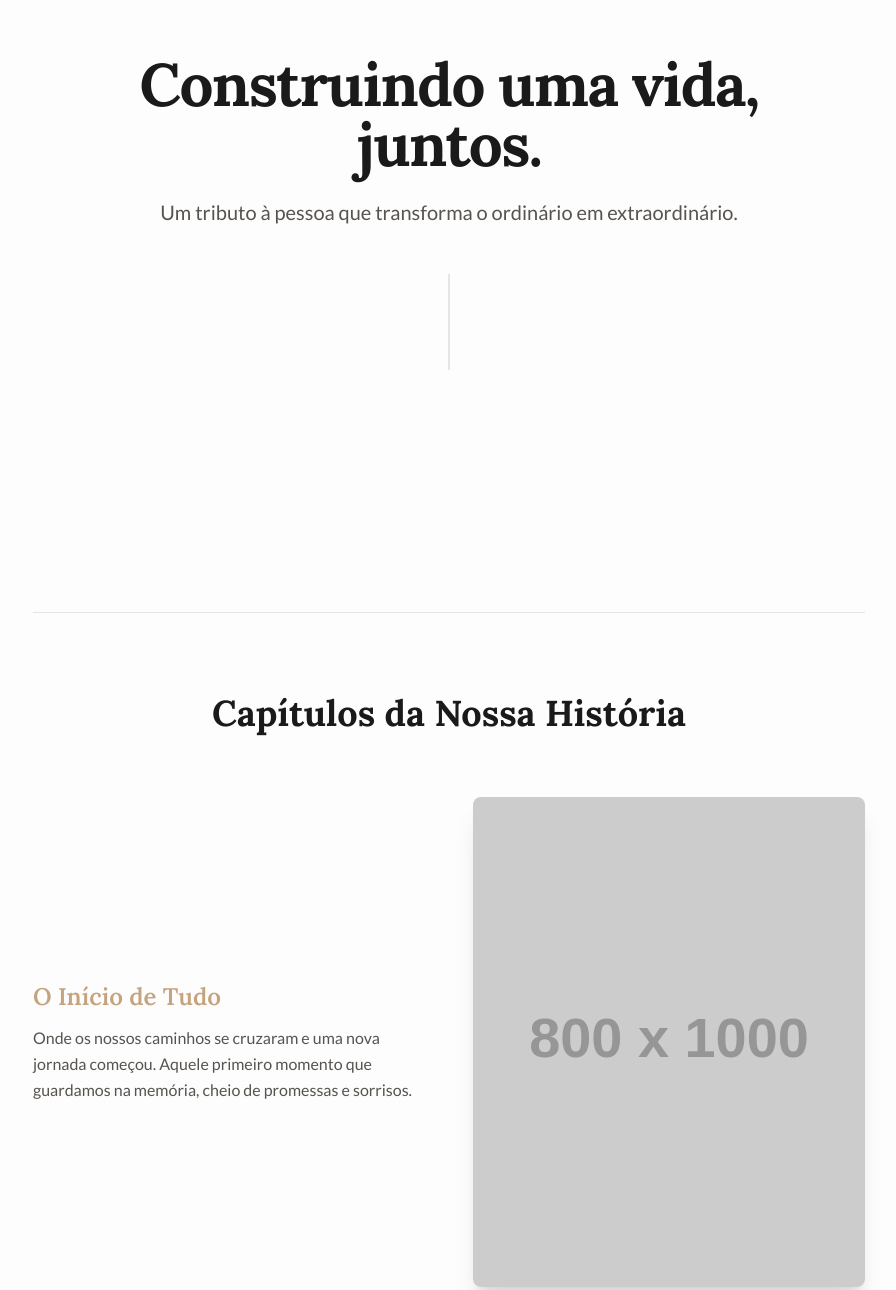
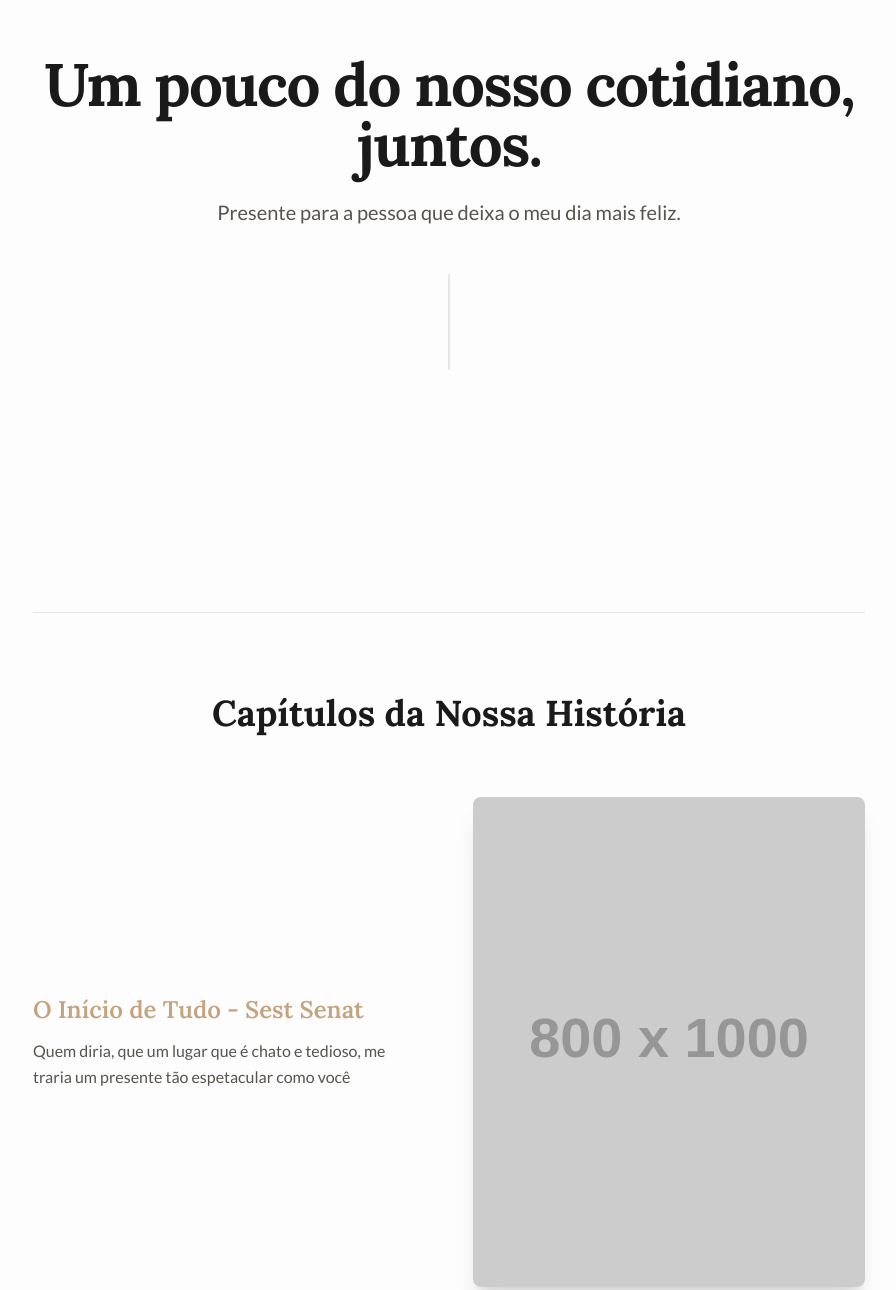
Before and after one commit to murilo-santos-stm/site-para-ela, a plain HTML site: page index.html in a window 1280 px wide. Shown: the part 188-1478 px from the top of the page, without its empty margins (191-1087 px from the left). Drawn offline with nearby package versions, Linux system fonts and the light colour scheme; placeholder pictures from the web are drawn by us.

Commit message:
Update index.html

```diff
--- a/index.html
+++ b/index.html
@@ -3,7 +3,7 @@
 <head>
     <meta charset="UTF-8">
     <meta name="viewport" content="width=device-width, initial-scale=1.0">
-    <title>Um Tributo a Ti</title>
+    <title>Para a minha garota</title>
 
     <!-- Tailwind CSS -->
     <script src="https://cdn.tailwindcss.com"></script>
@@ -61,8 +61,8 @@
 
         <!-- Secção Herói -->
         <header class="min-h-screen flex flex-col justify-center text-center py-24 reveal-on-scroll">
-            <h1 class="text-4xl md:text-6xl font-bold tracking-tight">Construindo uma vida, <br class="hidden md:block" /> juntos.</h1>
-            <p class="mt-6 text-lg md:text-xl text-stone-600 max-w-2xl mx-auto">Um tributo à pessoa que transforma o ordinário em extraordinário.</p>
+            <h1 class="text-4xl md:text-6xl font-bold tracking-tight">Um pouco do nosso cotidiano, <br class="hidden md:block" /> juntos.</h1>
+            <p class="mt-6 text-lg md:text-xl text-stone-600 max-w-2xl mx-auto">Presente para a pessoa que deixa o meu dia mais feliz.</p>
             <div class="mt-12 w-0.5 h-24 bg-stone-200 mx-auto"></div>
         </header>
 
@@ -73,8 +73,8 @@
             <!-- Item 1 (Texto Esquerda, Imagem Direita) -->
             <div class="grid md:grid-cols-2 gap-8 md:gap-12 items-center mb-20">
                 <div class="md:order-1">
-                    <h3 class="text-2xl font-semibold mb-3 accent-text">O Início de Tudo</h3>
-                    <p class="text-stone-600 leading-relaxed">Onde os nossos caminhos se cruzaram e uma nova jornada começou. Aquele primeiro momento que guardamos na memória, cheio de promessas e sorrisos.</p>
+                    <h3 class="text-2xl font-semibold mb-3 accent-text">O Início de Tudo - Sest Senat</h3>
+                    <p class="text-stone-600 leading-relaxed">Quem diria, que um lugar que é chato e tedioso, me traria um presente tão espetacular como você </p>
                 </div>
                 <div class="overflow-hidden rounded-lg shadow-xl md:order-2">
                     <!-- TROQUE AQUI: Coloque o link da sua foto -->
@@ -89,7 +89,7 @@
                     <img src="https://placehold.co/800x1000/a8a29e/f5f5f4?text=Aventura" alt="Uma aventura memorável" class="w-full h-full object-cover">
                 </div>
                 <div class="md:order-2">
-                    <h3 class="text-2xl font-semibold mb-3 accent-text">A Grande Aventura</h3>
+                    <h3 class="text-2xl font-semibold mb-3 accent-text">Nosso primeiro encontrado</h3>
                     <p class="text-stone-600 leading-relaxed">Aquela viagem ou experiência que nos marcou para sempre. Onde descobrimos mais um sobre o outro e criámos memórias que vão durar uma vida inteira.</p>
                 </div>
             </div>
```
